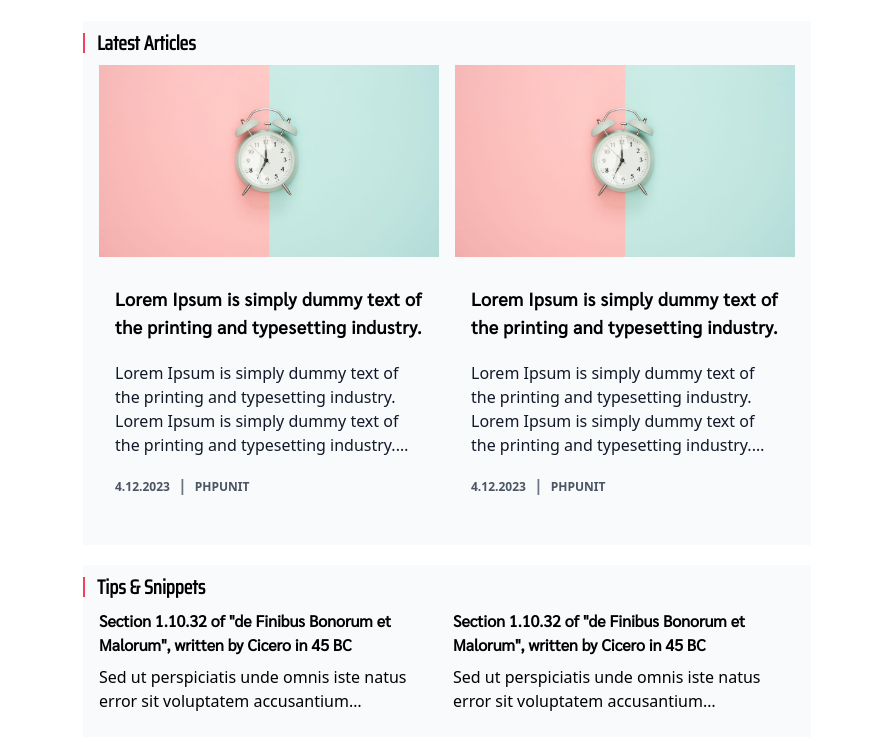
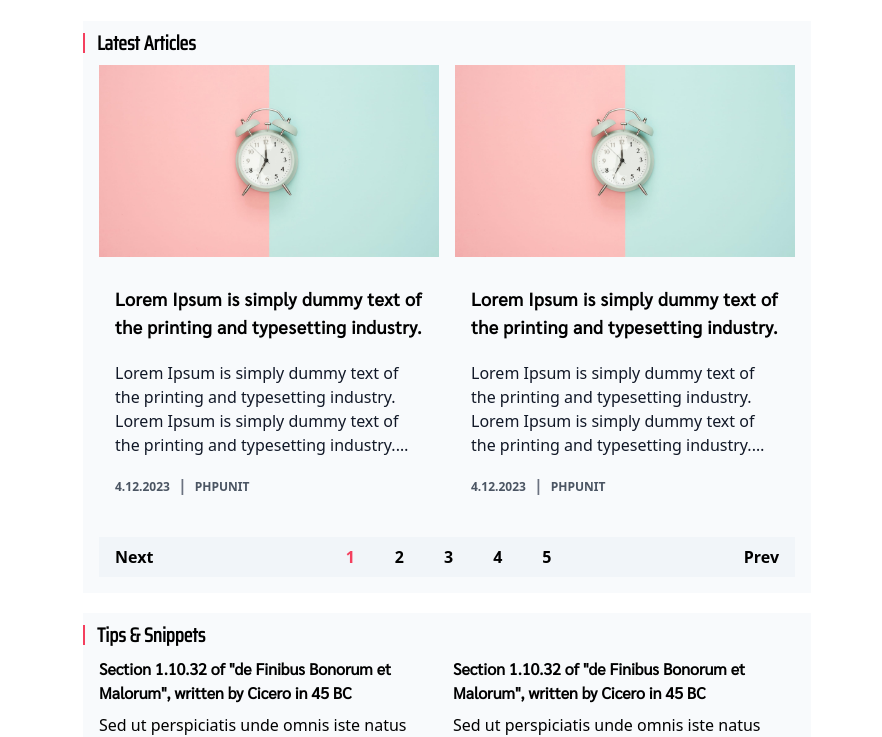
Before and after one commit to NtimYeboah/Ink, a website built with Vite: page index.html in a window 1280 px wide. Shown: the part 67-804 px from the top of the page, without its empty margins (193-1075 px from the left). Built offline with nearby package versions, Linux system fonts and the light colour scheme.

Commit message:
Implement pagination

```diff
--- a/index.html
+++ b/index.html
@@ -133,7 +133,7 @@
                     <!-- End of Text container -->
 
                     <!-- Article container -->
-                    <div class="flex flex-col md:grid md:grid-cols-2 md:gap-4 mx-4 mb-4">
+                    <div class="flex flex-col md:grid md:grid-cols-2 md:gap-4 mx-4 mb-2">
                         <article class="dark:hover:bg-slate-900 hover:bg-slate-100 mb-4">
                             <a href="/page-details.html" class="">
                                 <div class="flex-col">
@@ -201,6 +201,22 @@
                                 </div>
                             </a>
                         </article>
+                    </div>
+
+                    <div class="flex flex-row bg-slate-100 dark:bg-slate-900 justify-between px-4 font-semibold py-2 mb-4 mx-4 dark:text-gray-200">
+                        <div>
+                            <a href="#" class="hover:text-rose-500">Next</a>
+                        </div>
+                        <div class="flex flex-row justify-between gap-10">
+                            <span><a class="text-rose-500" href="#">1</a></span>
+                            <span><a href="#" class="hover:text-rose-500">2</a></span>
+                            <span><a href="#" class="hover:text-rose-500">3</a></span>
+                            <span><a href="#" class="hover:text-rose-500">4</a></span>
+                            <span><a href="#" class="hover:text-rose-500">5</a></span>
+                        </div>
+                        <div>
+                            <a href="#" class="hover:text-rose-500">Prev</a>
+                        </div>
                     </div>
                 </div>
                 <!-- End of Latest posts container -->
```
